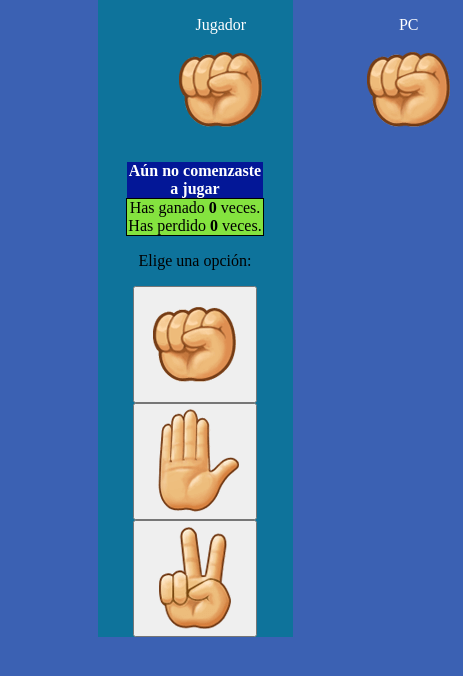
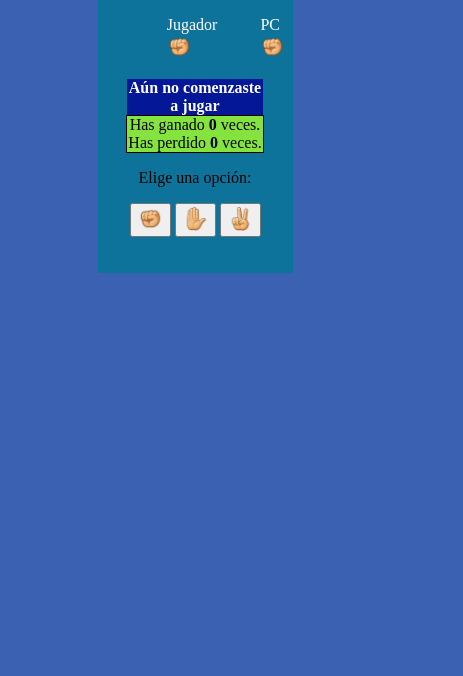
Before and after one commit to SantiagoMordasini/Piedra-Papel-Tijera, a plain HTML site: page index.html in a window 390 px wide. Shown: the whole page, 463 px wide, since content can reach past the window. Drawn offline with Linux system fonts and the light colour scheme.

Commit message:
media modification

```diff
--- a/css.css
+++ b/css.css
@@ -1,3 +1,19 @@
+
+@media only screen and (max-width:768px) {
+
+   #game-zone {margin: auto;}
+   figure {width: 10%;}
+    img { width: 25px;}
+}
+
+
+@media only screen and (min-width:1400px) {
+    img {width: 100px;}
+}
+
+
+
+
 body {
     margin: auto;
     width: 50%;
```
Also changed, not shown: index.html (+1 -1 lines).
